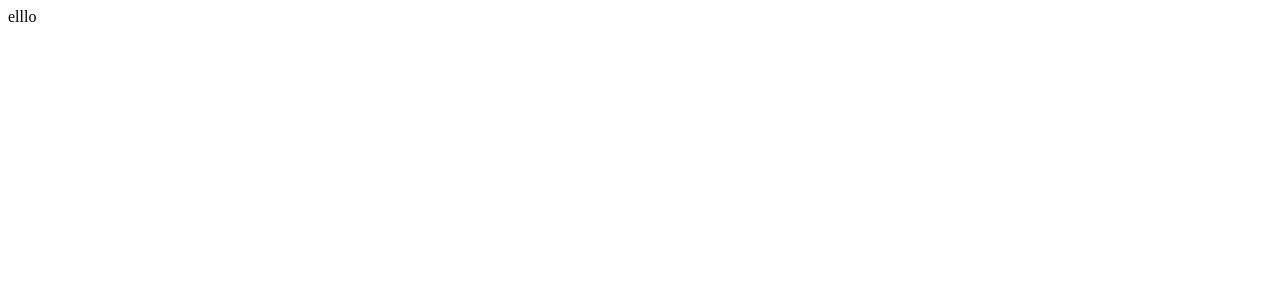
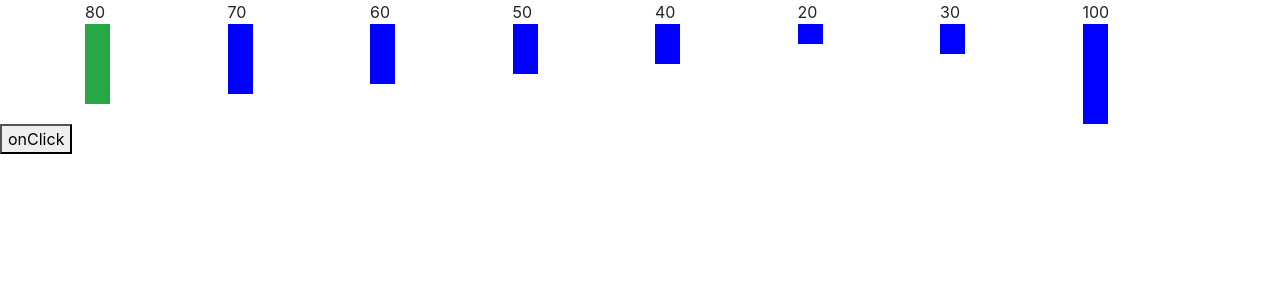
Before and after one commit to shub1991/Sorting-Visualizer, a React (Create React App) app: page / in a window 1280 px wide. Shown: the top 300 px of the page. Built offline with nearby package versions, Linux system fonts and the light colour scheme.

Commit message:
logic update

```diff
--- a/src/App.jsx
+++ b/src/App.jsx
@@ -1,29 +1,35 @@
-import React from 'react';
+/* eslint-disable*/
+import React,{useState} from 'react';
+import 'bootstrap/dist/css/bootstrap.min.css';
+import Bars from './components/bars/bars';
 
 function App() {
-  // const [test,setTest] = useState([8,7,6,5,4,2,3,1]);
-  // function sleep(ms) {
-  //   return new Promise(resolve => setTimeout(resolve, ms));
-  // }
-  // const bubbleSort = async () => {
-  //   let arr = test;
-  //   for(let i=0;i<arr.length;i++){
-  //     for(let j=i;j<arr.length;j++){
-  //        if(arr[i]>arr[j]){
-  //           let temp = arr[i];
-  //           arr[i] = arr[j];
-  //           arr[j] = temp;
+  const [test,setTest] = useState([80,70,60,50,40,20,30,100]);
+  const [activeIndex,setActiveIndex] = useState(0);
+  function sleep(ms) {
+    return new Promise(resolve => setTimeout(resolve, ms));
+  }
+  const bubbleSort = async () => {
+    let arr = test;
+    for(let i=0;i<arr.length;i++){
+      for(let j=0;j<arr.length-1-i;j++){
+        setActiveIndex(j);
+         if(arr[j]>arr[j+1]){
+            let temp = arr[j];
+            arr[j] = arr[j+1];
+            arr[j+1] = temp;
 
-  //        }
-  //        await sleep(1000);
-  //        setTest([...arr]);
-  //     }
-  //   }
+         }
+         await sleep(1000);
+         setTest([...arr]);
+      }
+    }
 
-  // }
+  }
   return (
     <div>
-      elllo
+      <Bars barArray={test} activeIndex={activeIndex}/>
+      <button onClick={bubbleSort}>onClick</button>
     </div>
 
   );
--- a/src/components/bar/bar.js
+++ /dev/null
@@ -1,5 +0,0 @@
-import React from 'react';
-
-const bar = () => {
-    return <span>{props.height}</span>;
-};
--- /dev/null
+++ b/src/components/bar/bar.jsx
@@ -0,0 +1,12 @@
+import React from 'react';
+import styled from 'styled-components';
+
+const El = styled.div`background-color:blue;
+width:25px;
+height:${props=>props.height}px;`
+const bar = ({height = 0,active}) =>
+        <div className="col">
+            {height}<El height={height} className={active?'bg-success':''}></El>
+        </div>
+   ;
+export default bar;
--- /dev/null
+++ b/src/components/bars/bars.jsx
@@ -0,0 +1,22 @@
+/* eslint-disable*/
+import React from 'react';
+import PropTypes from 'prop-types';
+import Bar from '../bar/bar';
+
+const bars = ({ barArray = [],activeIndex }) => {
+  const barElements = barArray.map((num,index) => (<Bar height={num} active={activeIndex===index} />));
+  return (
+    <div className="container">
+      <div className="row">
+         {barElements}
+      </div>
+    </div>
+  );
+};
+
+bars.propTypes = {
+  barArray:PropTypes.array,
+  activeIndex:PropTypes.number
+};
+
+export default bars;
--- a/src/index.js
+++ b/src/index.js
@@ -1,6 +1,6 @@
+/* eslint-disable*/
 import React from 'react';
 import ReactDOM from 'react-dom';
-// eslint-disable-next-line import/extensions
 import App from './App.jsx';
 import * as serviceWorker from './serviceWorker';
 
```
Also changed, not shown: src/components/bars/bars.js (deleted).
